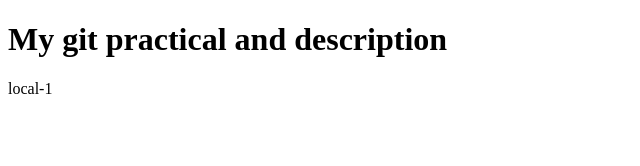
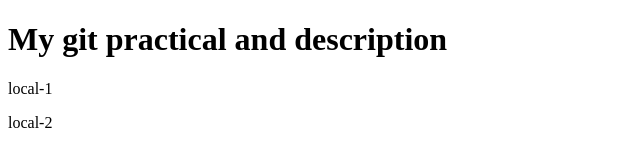
Before and after one commit to Harshit1-0/Test-git, a plain HTML site: page index.html in a window 1280 px wide. Shown: the full height of the page, 0-640 px from the left. Drawn offline with Linux system fonts and the light colour scheme.

Commit message:
add local-2

```diff
--- a/index.html
+++ b/index.html
@@ -12,5 +12,6 @@
 <body>
     <h1>My git practical and description</h1>
     <p>local-1</p>
+    <p>local-2</p>
 </body>
 </html>
```
